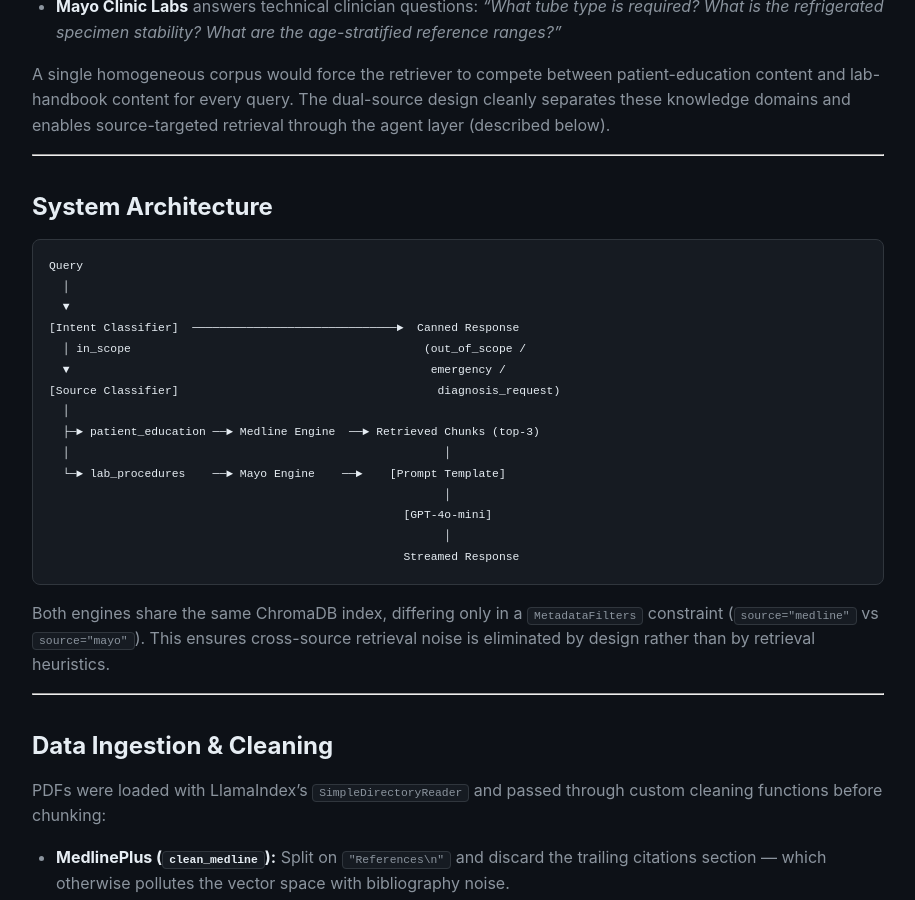
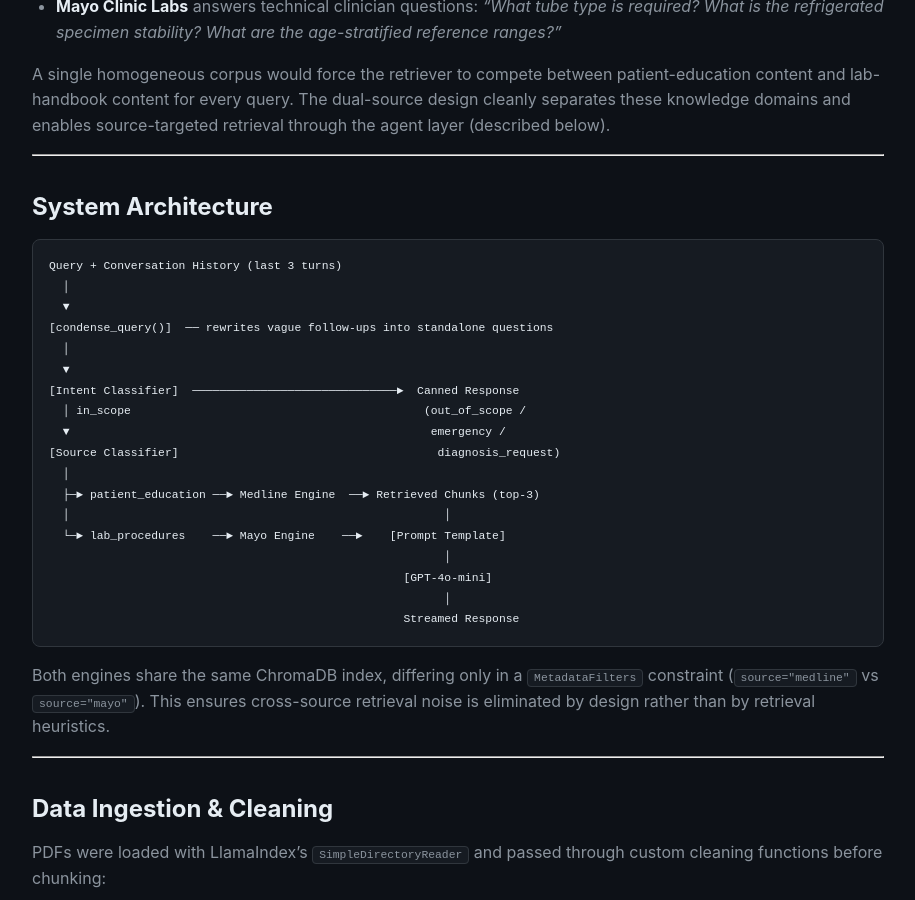
Before and after one commit to cody-maddox/cody-maddox.github.io, a Jekyll site: the page built from _projects/00-clinical-rag.md, in a window 1280 px wide and 900 px high, scrolled down 1385 px. Shown: the whole window, without its empty margins (182-1097 px from the left). Built offline with Jekyll 4.4.1, drawn with Linux system fonts in a browser that asks for light colours; some of the changed text lies outside the part shown.

Commit message:
Update RAG project page with conversational memory implementation
Co-Authored-By: Claude Opus 4.6 <noreply@anthropic.com>

````diff
--- a/_projects/00-clinical-rag.md
+++ b/_projects/00-clinical-rag.md
@@ -45,7 +45,10 @@ A single homogeneous corpus would force the retriever to compete between patient
 ## System Architecture
 
 ```
-Query
+Query + Conversation History (last 3 turns)
+  │
+  ▼
+[condense_query()]  ── rewrites vague follow-ups into standalone questions
   │
   ▼
 [Intent Classifier]  ──────────────────────────────►  Canned Response
@@ -179,7 +182,8 @@ The pipeline was extracted from the exploratory notebook into `rag_pipeline.py`
 
 - **Streaming responses** via `st.write_stream(response.response_gen)` — tokens appear as the LLM generates
 - **Retrieved sources expander** — shows source (Medline/Mayo), test name, and raw chunk text for each retrieved node
-- **Conversation history** — past Q&A pairs stored in `st.session_state.history`
+- **Conversational memory** — `condense_query()` in `rag_pipeline.py` rewrites vague follow-up questions ("what about for children?") into standalone questions using the last 3 turns of history before routing; `route_query()` accepts an optional `history` parameter and `app.py` passes `st.session_state.history` on every call
+- **Conversation history display** — past Q&A pairs rendered below the current answer (newest first); clears on page refresh
 
 **Deployment trade-off:** The `SentenceTransformerRerank` postprocessor was dropped for Streamlit Community Cloud — `sentence-transformers` depends on PyTorch (~750MB), which exceeded the platform's build constraints. `similarity_top_k` was reduced from 6 to 3 to compensate. Quality impact is low given the small, domain-focused index and metadata filtering already constraining retrieval to roughly half the index per query.
 
````
